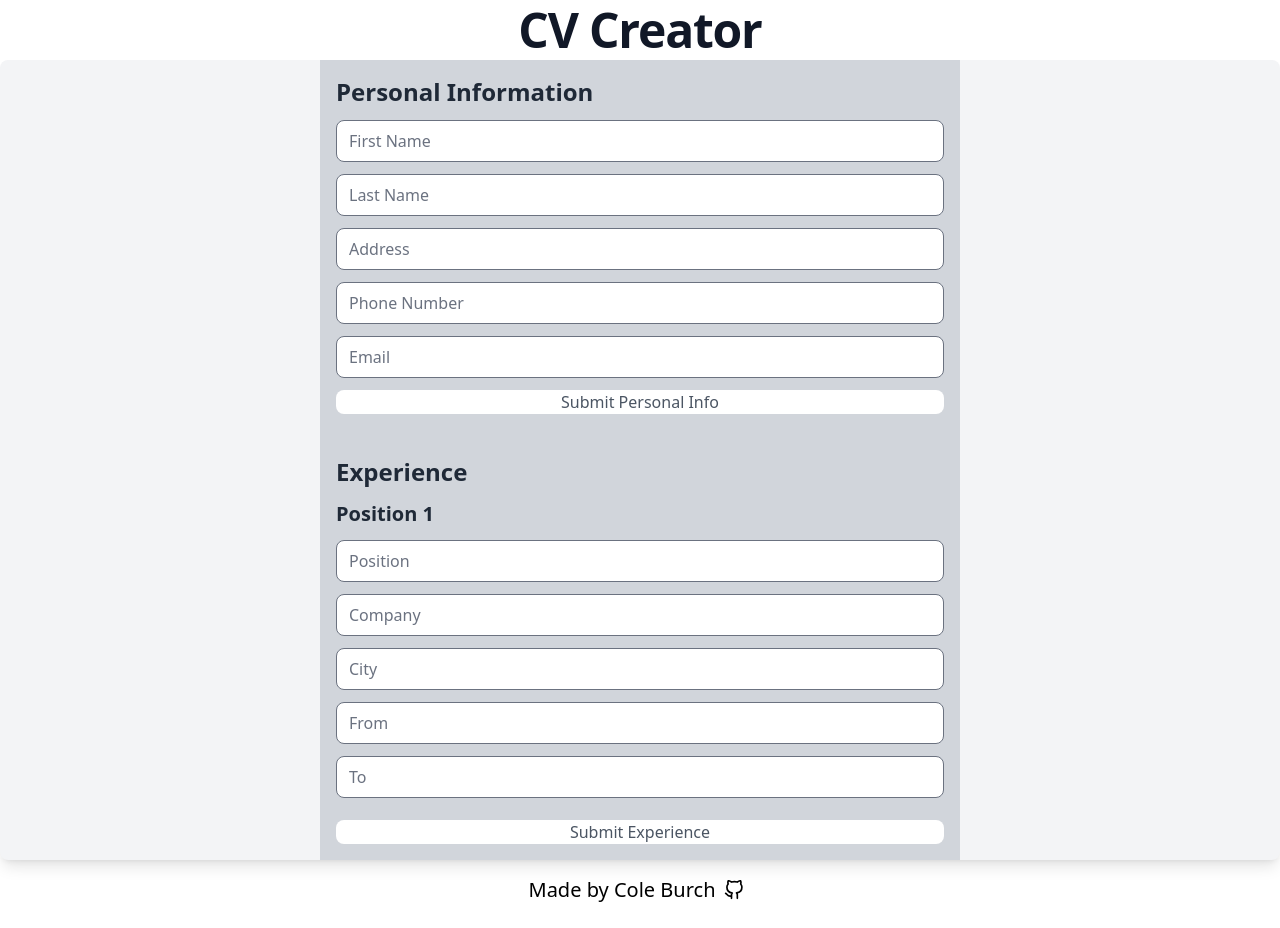
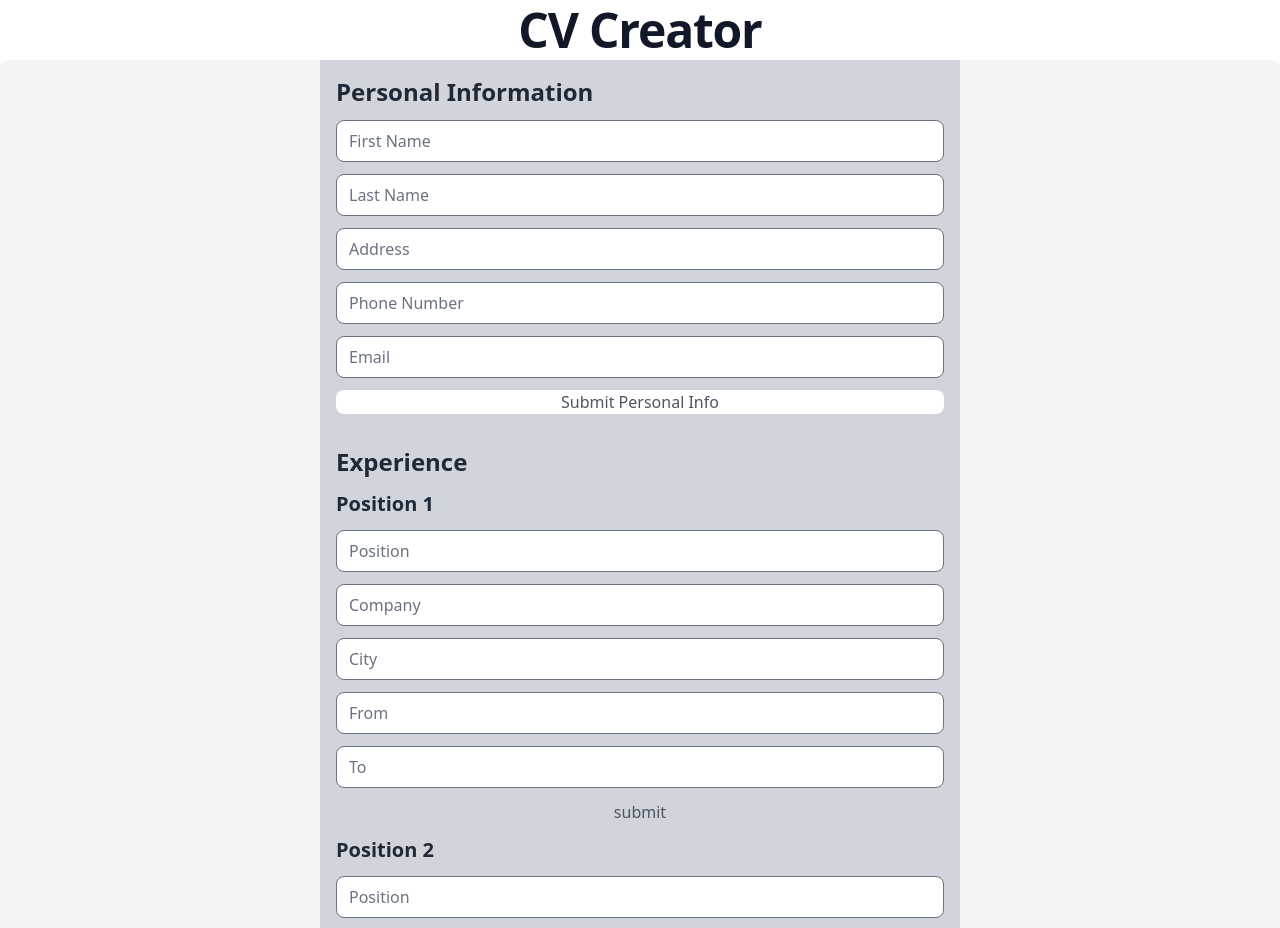
Before and after one commit to ColeBurch/odin-cv, a React app: page / in a window 1280 px wide. Shown: the top 928 px of the page. Built offline with nearby package versions, Linux system fonts and the light colour scheme; the HTML template or start-up script is replaced by a standard one.

Commit message:
Get ExperienceForms submitting individually

```diff
--- a/src/components/ExperienceForm.tsx
+++ b/src/components/ExperienceForm.tsx
@@ -3,6 +3,7 @@ import { Component } from "react";
 
 type ExperienceFormProps = {
   IDProp: number;
+  getExperienceInfo: Function;
 };
 
 type ExperienceFormState = {
@@ -59,14 +60,24 @@ class ExperienceForm extends Component<
     });
   };
 
-  handleSubmit = (event: React.ChangeEvent<HTMLFormElement>) => {
-    console.log(this.state);
+  handleSubmit = (event: React.FormEvent<HTMLFormElement>) => {
+    this.props.getExperienceInfo(
+      this.props.IDProp,
+      this.state.position,
+      this.state.company,
+      this.state.city,
+      this.state.beginningYear,
+      this.state.endingYear
+    );
     event.preventDefault();
   };
 
   render() {
     return (
-      <div className="flex flex-col flex-grow box-border gap-3 bg-gray-300">
+      <form
+        onSubmit={this.handleSubmit}
+        className="flex flex-col flex-grow box-border gap-3 bg-gray-300"
+      >
         <div className="text-xl font-bold text-gray-800">
           Position {this.props.IDProp}
         </div>
@@ -105,7 +116,10 @@ class ExperienceForm extends Component<
           onChange={this.handleEndingYearChange}
           className="rounded-lg"
         />
-      </div>
+        <button type="submit" className="">
+          submit
+        </button>
+      </form>
     );
   }
 }
--- a/src/components/ExperienceFormHandler.tsx
+++ b/src/components/ExperienceFormHandler.tsx
@@ -3,26 +3,43 @@ import { useState } from "react";
 import ExperienceForm from "./ExperienceForm";
 
 function ExperienceFormHandler() {
-  const ExperienceArray = [1];
+  const ExperienceArray = [1, 2];
 
-  function handleSubmit(event: React.ChangeEvent<HTMLFormElement>) {
-    console.log(this.state);
-    event.preventDefault();
+  function submitHandler() {}
+
+  function getExperienceInfo(
+    ID: number,
+    position: string,
+    company: string,
+    city: string,
+    beginningYear: number,
+    endingYear: number
+  ) {
+    const experienceInfo = {
+      ID: ID,
+      position: position,
+      company: company,
+      city: city,
+      beginningYear: beginningYear,
+      endingYear: endingYear,
+    };
+    console.log(experienceInfo);
   }
 
   return (
-    <form
-      onSubmit={handleSubmit}
-      className="flex flex-col flex-grow box-border w-1/2 p-4 gap-3 bg-gray-300"
-    >
+    <div className="flex flex-col flex-grow box-border w-1/2 p-4 gap-3 bg-gray-300">
       <h2 className="text-2xl font-bold text-gray-800">Experience</h2>
       {ExperienceArray.map((id) => (
-        <ExperienceForm key={id} IDProp={id} />
+        <ExperienceForm
+          key={id}
+          IDProp={id}
+          getExperienceInfo={getExperienceInfo}
+        />
       ))}
-      <button type="submit" className="bg-white rounded-lg">
+      <button onClick={submitHandler} className="bg-white rounded-lg">
         Submit Experience
       </button>
-    </form>
+    </div>
   );
 }
 
```
